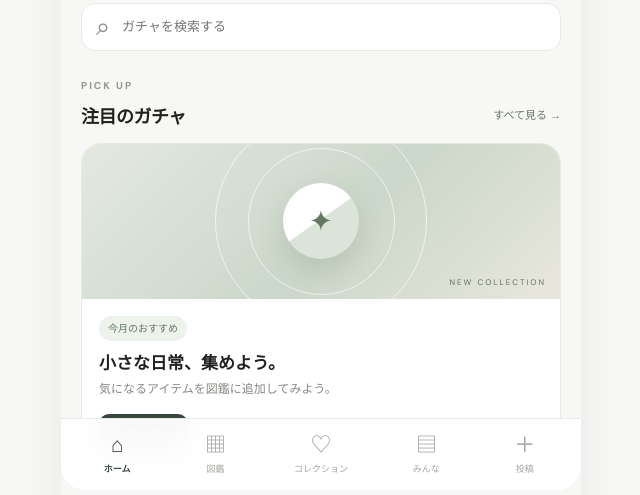
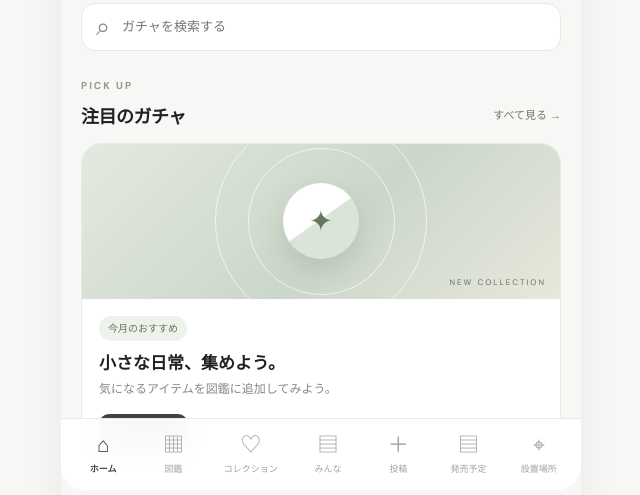
Before and after one commit to hatochao8-spec/GachaLog, a plain HTML site: page index.html in a window 1280 px wide. Shown: the part 290-785 px from the top of the page, without its empty margins (319-959 px from the left). Drawn offline with nearby package versions, Linux system fonts and the light colour scheme; no server answers.

Commit message:
Restore existing tabs alongside community navigation

```diff
--- a/index.html
+++ b/index.html
@@ -97,6 +97,8 @@
       <button class="tab" data-tab="collection"><span>♡</span><small>コレクション</small></button>
       <button class="tab" data-tab="timeline"><span>▤</span><small>みんな</small></button>
       <button class="tab" data-tab="createPost"><span>＋</span><small>投稿</small></button>
+      <button class="tab" data-tab="calendar"><span>▤</span><small>発売予定</small></button>
+      <button class="tab" data-tab="map"><span>⌖</span><small>設置場所</small></button>
     </nav>
   </div>
 
```
